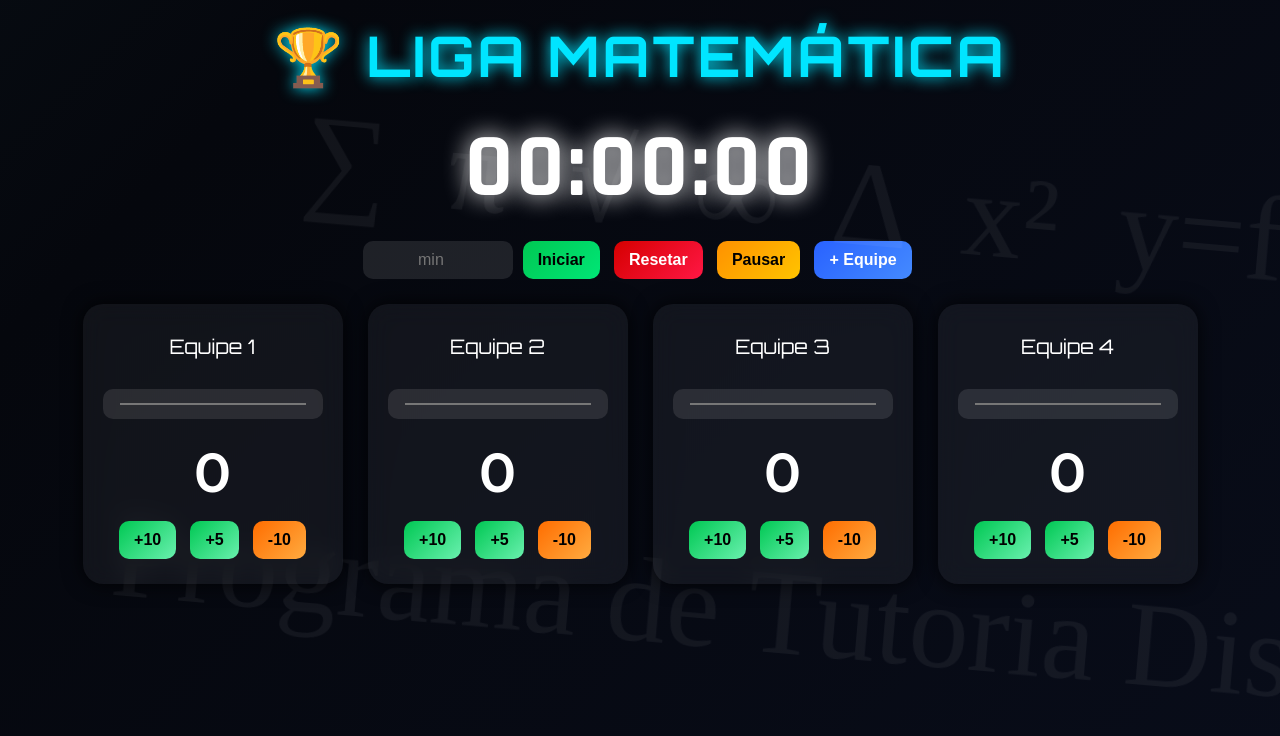
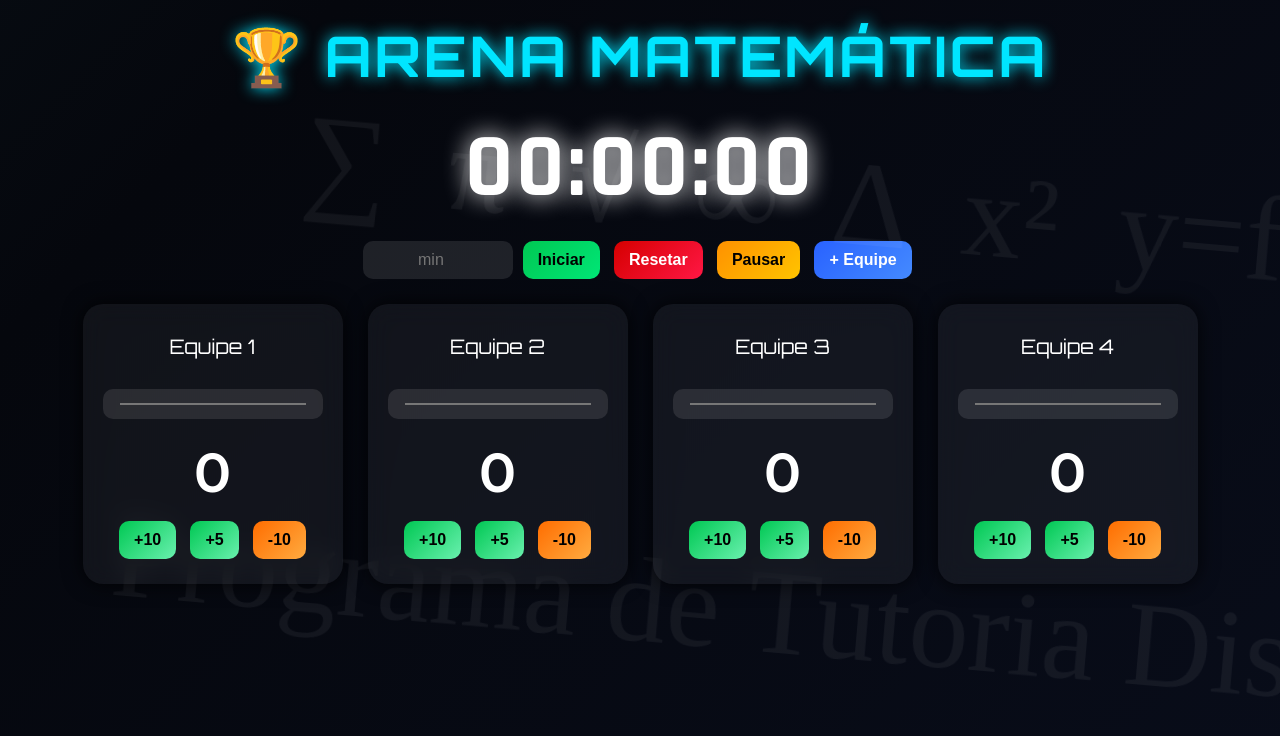
Before and after one commit to ManuelaNunes/Placar-dinamico-PTD, a plain HTML site: page index.html in a window 1280 px wide. Drawn offline with Linux system fonts and the light colour scheme.

Commit message:
index.html

```diff
--- a/index.html
+++ b/index.html
@@ -24,7 +24,7 @@ Data: 2026
 <html lang="pt-br">
 <head>
 <meta charset="UTF-8">
-<title>Liga Matemática</title>
+<title>Arena Matemática</title>
 <link href="https://fonts.googleapis.com/css2?family=Orbitron:wght@400;700&family=Rajdhani:wght@400;700&family=Montserrat:wght@400;600&display=swap" rel="stylesheet">
 <style>
 body {
@@ -209,7 +209,7 @@ button:hover {
 
 <body>
 
-<h1>🏆 LIGA MATEMÁTICA</h1>
+<h1>🏆 ARENA MATEMÁTICA</h1>
 <div id="timer">00:00:00</div>
 
 <input id="timeInput" type="number" placeholder="min">
```
